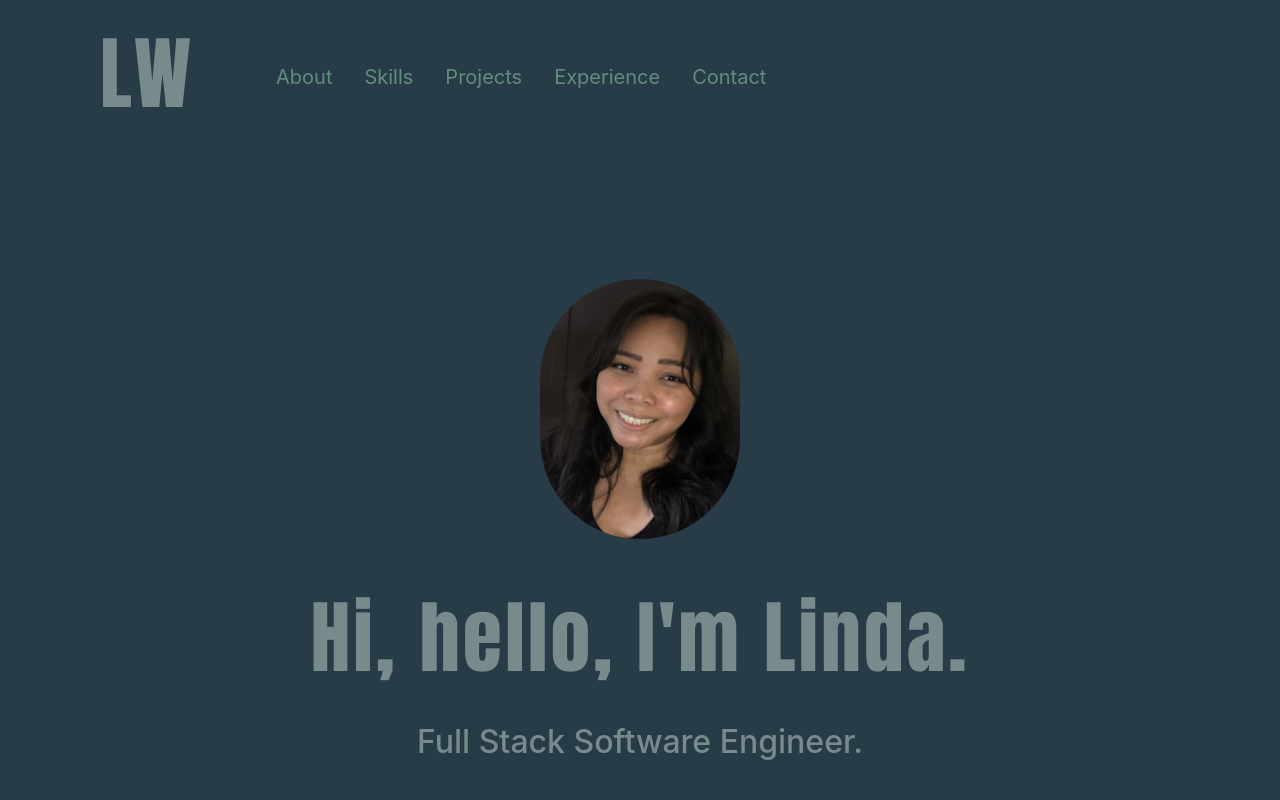
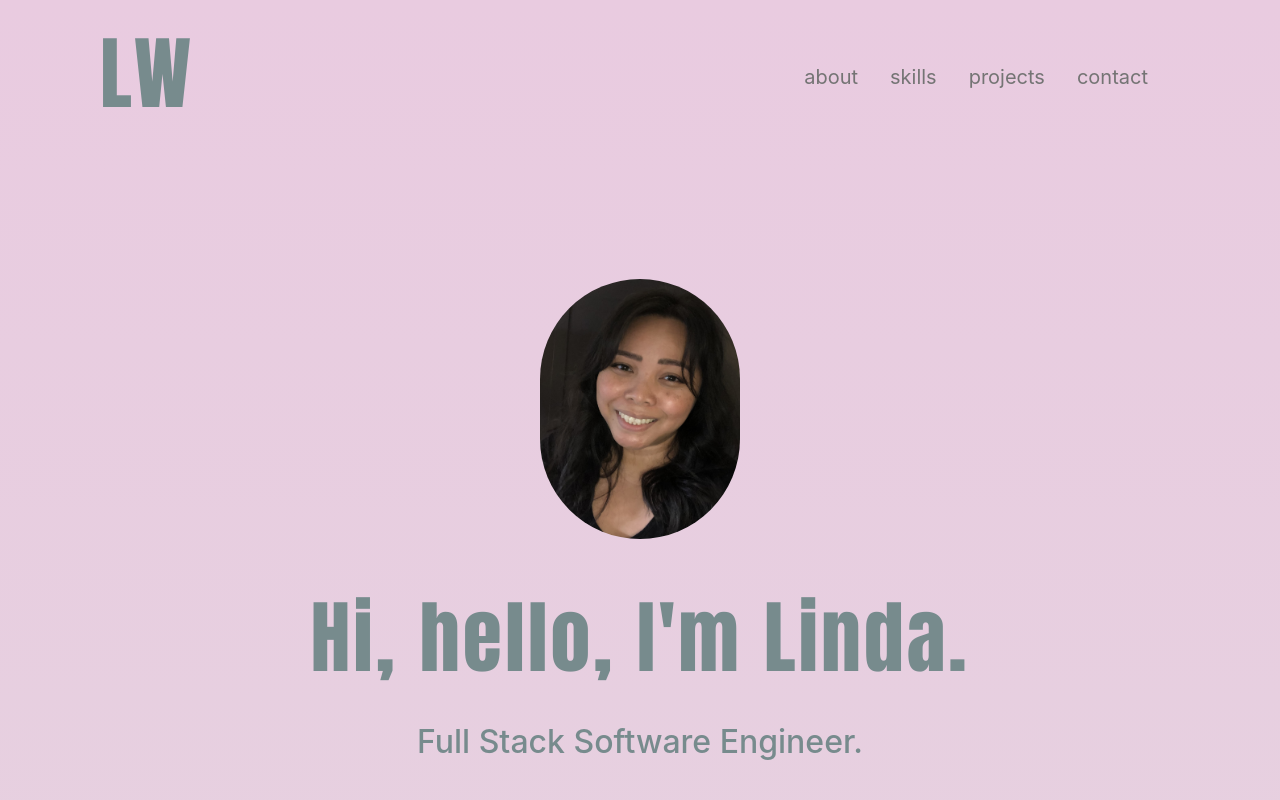
Before and after one commit to lindakw/portfolio_site, a React (Create React App) app: page / in a window 1280 px wide. Shown: the top 800 px of the page. Built offline with nearby package versions, Linux system fonts and the light colour scheme.

Commit message:
add gradient background and move nav bar

```diff
--- a/package.json
+++ b/package.json
@@ -2,7 +2,7 @@
   "name": "portfolio",
   "version": "0.1.0",
   "private": true,
-  "homepage": "www.lindakwestphal.tech",
+  "homepage": "http://www.lindakwestphal.tech/",
   "dependencies": {
     "@fortawesome/fontawesome-svg-core": "^6.1.2",
     "@fortawesome/free-solid-svg-icons": "^6.1.2",
--- a/src/App.css
+++ b/src/App.css
@@ -3,13 +3,14 @@
   justify-content: center;
   flex-direction: column;
   text-align: left;
-  background-color: #283c47;
+  cursor: pointer;
+  cursor: pointer;
+  background: linear-gradient(#e9cbe0, #dfdfdf);
   height: 100%;
   color: #778b8d;
   padding-left: 100px;
   padding-right: 100px;
   padding-top: 25px;
-  /* padding-bottom: 150px; */
   margin: 0;
 }
 
@@ -17,6 +18,7 @@
   font-size: 1.25rem;
   display: flex;
   flex-direction: row;
+  justify-content: space-between;
 }
 
 .brand {
@@ -26,11 +28,12 @@
 }
 
 .nav-link {
-  display:flex;
+  display: flex;
   flex-direction: row;
-  color:  rgb(98, 140, 126);
+  color: rgb(98, 140, 126);
   align-items: center;
   margin-top: 0;
+  color: #747474;
 }
 
 .intro {
@@ -65,7 +68,9 @@ p {
   font-size: 1.25rem;
 }
 
-p, ul, h4 {
+p,
+ul,
+h4 {
   color: rgb(213, 220, 223);
 }
 
@@ -87,9 +92,8 @@ section {
 }
 
 .back-to-top:hover {
-  background: rgb(33, 116, 216)
+  background: rgb(33, 116, 216);
 }
-
 
 .skill_icons {
   list-style-type: none;
@@ -99,8 +103,7 @@ section {
   justify-content: center;
   align-items: center;
   font-size: 2.5rem;
-  color: rgb(33, 116, 216)
-  ;
+  color: rgb(33, 116, 216);
   margin-bottom: 0;
 }
 
@@ -113,7 +116,7 @@ section {
 }
 
 .skill_icon:hover p {
-  font-size: .75rem;
+  font-size: 0.75rem;
   display: block;
   text-align: center;
   margin-top: -25px;
@@ -203,10 +206,9 @@ footer {
   }
 }
 
-@media screen and (max-width:1064px) {
+@media screen and (max-width: 1064px) {
   .d-block {
     width: 30%;
     margin: auto;
   }
-
 }
--- a/src/components/nav/Nav.js
+++ b/src/components/nav/Nav.js
@@ -1,6 +1,6 @@
-import React, { useState } from "react";
-import Nav from "react-bootstrap/Nav";
-import Hamburger from "./Hamburger";
+import React, { useState } from 'react';
+import Nav from 'react-bootstrap/Nav';
+import Hamburger from './Hamburger';
 
 const NavBar = () => {
   const [hamburgerOpen, setHamburgerOpen] = useState(false);
@@ -17,18 +17,17 @@ const NavBar = () => {
       </div>
 
       <nav className="nav-link">
-        <Nav.Link href="#about">About</Nav.Link>
-        <Nav.Link href="#skills">Skills</Nav.Link>
-        <Nav.Link href="#projects">Projects</Nav.Link>
-        <Nav.Link href="#experience">Experience</Nav.Link>
-        <Nav.Link href="#contact">Contact</Nav.Link>
+        <Nav.Link href="#about">about</Nav.Link>
+        <Nav.Link href="#skills">skills</Nav.Link>
+        <Nav.Link href="#projects">projects</Nav.Link>
+        <Nav.Link href="#contact">contact</Nav.Link>
       </nav>
 
       <style jsx>{`
 
         @media screen and (max-width: 767px) {
           .nav-link {
-            display: ${hamburgerOpen ? "block" : "none"};
+            display: ${hamburgerOpen ? 'block' : 'none'};
             text-align: center;
           `}</style>
     </div>
--- a/src/components/sections/Intro.js
+++ b/src/components/sections/Intro.js
@@ -1,13 +1,13 @@
-import React from "react";
+import React from 'react';
 
-import profileImg from "../../assets/images/profile2.jpg";
+import profileImg from '../../assets/images/profile2.jpg';
 const Intro = () => {
   return (
     <section className="intro" id="intro">
       <div className="profileImg">
         <img
           src={profileImg}
-          alt="Profile Image"
+          alt="Profile"
           style={{
             height: 260,
             width: 200,
```
Also changed, not shown: src/components/sections/Skills.js (+3 -5 lines).
